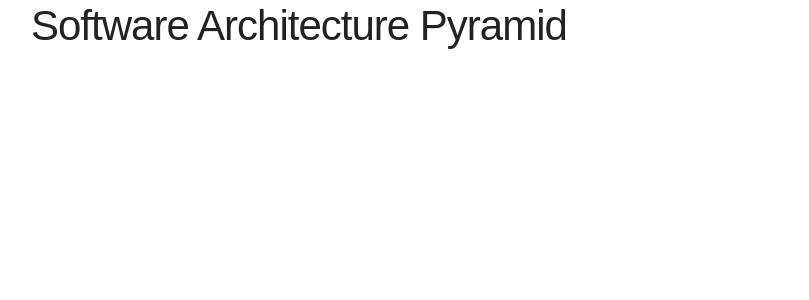
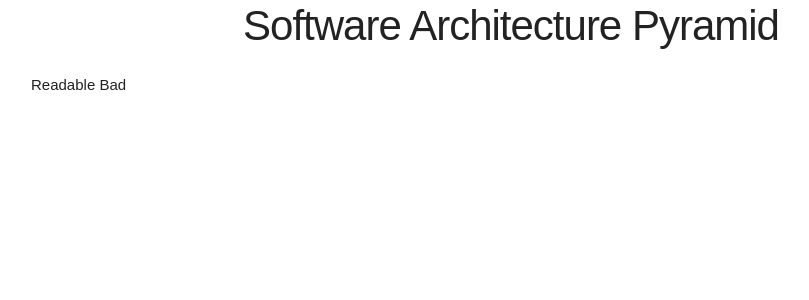
Before and after one commit to ryanmcdermott/3rs-of-software-architecture, a React (Create React App) app: page / in a window 1280 px wide. Shown: the top 300 px of the page, without its empty margins (129-938 px from the left). Built offline with nearby package versions, Linux system fonts and the light colour scheme; the HTML template or start-up script is replaced by a standard one.

Commit message:
Further improve framework

```diff
--- a/package.json
+++ b/package.json
@@ -7,7 +7,6 @@
     "start": "react-scripts start",
     "lint": "node ./node_modules/eslint/bin/eslint.js ./",
     "build": "react-scripts build",
-    "test": "react-scripts test --env=jsdom",
     "eject": "react-scripts eject"
   },
   "repository": {
--- a/src/1-readable/bad/index.js
+++ b/src/1-readable/bad/index.js
@@ -10,4 +10,4 @@ class ReadableBad extends Component {
   }
 }
 
-export ReadableBad;
+export default ReadableBad;
--- a/src/App.js
+++ b/src/App.js
@@ -1,6 +1,14 @@
 import React, { Component } from 'react';
+import ReactDOM from 'react-dom';
 import styles from './styles.scss';
 import classNames from 'classnames/bind';
+import ReadableBad from './1-readable/bad';
+
+const examples = {
+  readable: {
+    bad: ReadableBad
+  }
+};
 
 const cx = classNames.bind(styles);
 
@@ -14,6 +22,7 @@ class App extends Component {
       <div className="container">
         <div className="row">
           <h2 className={titleClass}>Software Architecture Pyramid</h2>
+          {React.createElement(examples.readable.bad)}
         </div>
       </div>
     );
--- a/src/styles.scss
+++ b/src/styles.scss
@@ -3,3 +3,7 @@ body {
   padding: 0;
   font-family: sans-serif;
 }
+
+.center {
+  text-align: center;
+}
```
Also changed, not shown: 1 other file (tests, documents, lock files or other folders).
